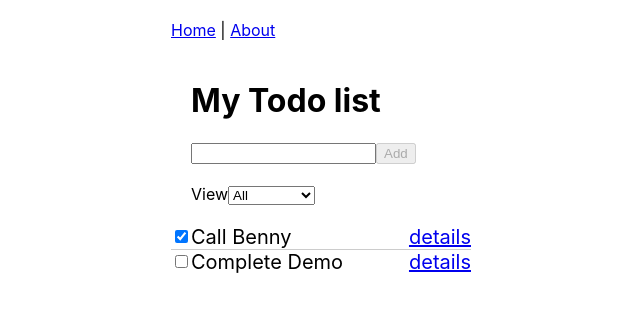
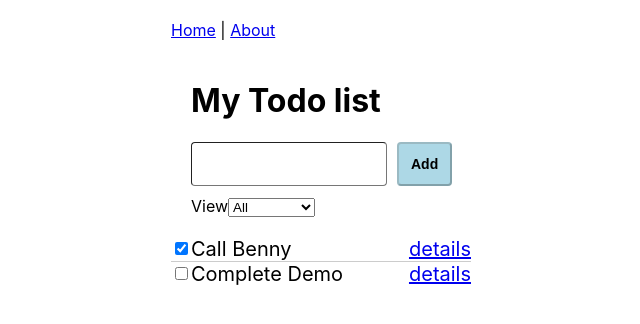
Before and after one commit to MinuteMediaWebTraining/react-todo, a React (Create React App) app: page /todo in a window 1280 px wide. Shown: the top 324 px of the page, without its empty margins (319-959 px from the left). Built offline with nearby package versions, Linux system fonts and the light colour scheme.

Commit message:
14 emotion

```diff
--- a/package.json
+++ b/package.json
@@ -3,6 +3,8 @@
   "version": "0.1.0",
   "private": true,
   "dependencies": {
+    "@emotion/react": "^11.6.0",
+    "@emotion/styled": "^11.6.0",
     "@testing-library/jest-dom": "^5.15.0",
     "@testing-library/react": "^11.2.7",
     "@testing-library/user-event": "^12.8.3",
--- /dev/null
+++ b/src/components/Button.tsx
@@ -0,0 +1,20 @@
+import styled from '@emotion/styled'
+
+interface IProps {
+	primary?: boolean;
+}
+
+export const Button = styled.button<IProps>`
+  padding: 12px;
+  font-size: 14px;
+  border-radius: 4px;
+  color: black;
+  font-weight: bold;
+  background-color: ${props => props.primary ? 'lightblue' : 'lightgray'};
+  @media(min-width: 420px) {
+	  background-color: lightblue;
+  }
+  &:hover {
+    cursor: pointer;;
+  }
+`
--- a/src/components/Header.tsx
+++ b/src/components/Header.tsx
@@ -1,7 +1,22 @@
 import React, { ChangeEvent, useState } from 'react';
 import { useFormInput } from '../hooks/useFormInput';
 import { ViewFilterMode } from '../models/ViewFilterMode';
+import { Button } from './Button';
+import { Textbox } from './Textbox';
+// this comment tells babel to convert jsx to calls to a function called jsx instead of React.createElement
+/** @jsxImportSource @emotion/react */
+import { css } from '@emotion/react'
+
 import './Header.css';
+
+
+const newItemStyles = css`
+	display: flex;
+	margin-bottom: 10px;
+	>:last-child {
+		margin-left: 10px;
+	}
+`
 
 interface IProps {
 	onAdd: (value: string) => void;
@@ -35,11 +50,11 @@ const Header: React.FC<IProps> = ({ onAdd, viewFilter, onViewFilterChange }) =>
 	return (
 		<header className="header">
 			<h1>My Todo list</h1>
-			<div className="header-new-item">
-				<input {...newItem} />
-				<button onClick={onAddClicked} disabled={!buttonEnabled}>
+			<div css={newItemStyles}>
+				<Textbox {...newItem} />
+				<Button onClick={onAddClicked} disabled={!buttonEnabled}>
 					Add
-				</button>
+				</Button>
 			</div>
 			<div>
 				<label htmlFor="view-selector">View</label>
--- /dev/null
+++ b/src/components/Textbox.tsx
@@ -0,0 +1,9 @@
+import styled from '@emotion/styled';
+
+export const Textbox = styled.input`
+	width: 170px;
+	padding: 12px;
+	font-size: 14px;
+	border-radius: 4px;
+	border-width: 1px;
+`;
--- a/tsconfig.json
+++ b/tsconfig.json
@@ -18,7 +18,8 @@
     "resolveJsonModule": true,
     "isolatedModules": true,
     "noEmit": true,
-    "jsx": "react-jsx"
+    "jsx": "react-jsx",
+    "jsxImportSource": "@emotion/react"
   },
   "include": [
     "src"
```
Also changed, not shown: 1 other file (tests, documents, lock files or other folders).
